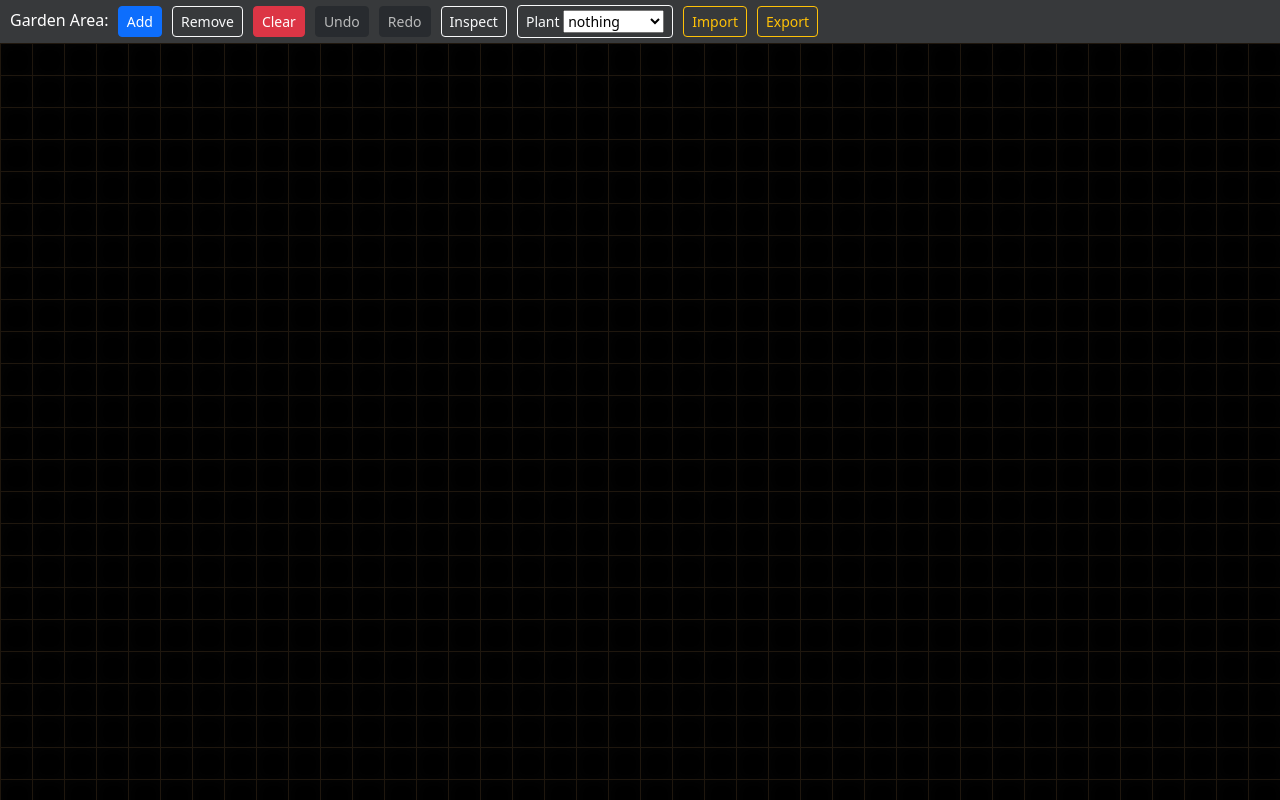
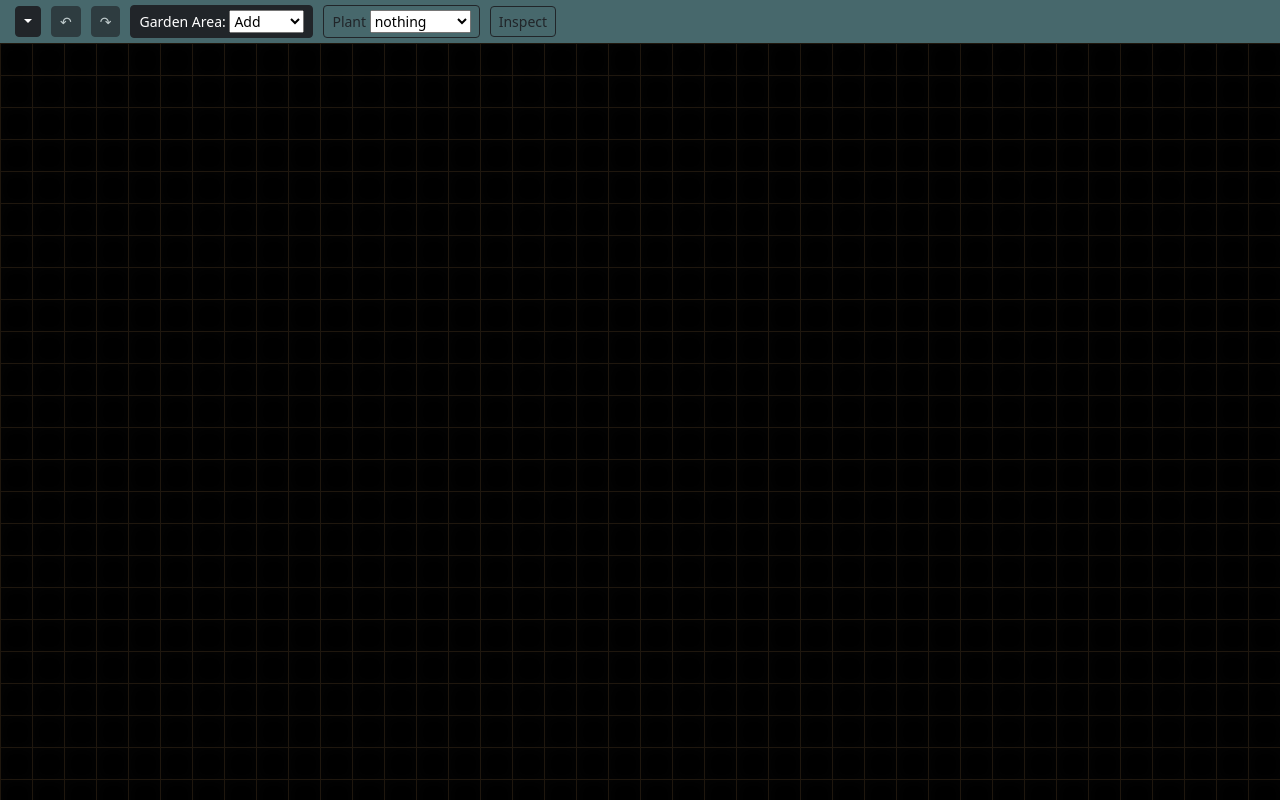
Before and after one commit to colorsolid/react-tsx-garden-plotter, a React (Create React App) app: page / in a window 1280 px wide. Built offline with nearby package versions, Linux system fonts and the light colour scheme.

Commit message:
toolbar style, condensed buttons into menus

```diff
--- a/src/App.tsx
+++ b/src/App.tsx
@@ -5,6 +5,17 @@ import {Grid} from './components/Grid';
 import {SquareObject, plantTypes} from './Global';
 
 import {isMobile} from 'detect-touch-device';
+
+
+// setting for units and garden size
+// measuring tool
+// improve performance, update only changed and surrounding squares
+// show label and coordinates next to cursor
+
+// ? long press for mobile
+// ? move translation
+// ? group labels
+// ? custom colors
 
 const WIDTH: number = 70;
 const HEIGHT: number = 70;
@@ -111,7 +122,7 @@ class App extends React.Component<AppProps, AppState> {
         });
     }
 
-    changeModeAndType(type: string, mode: string) {
+    changeModeAndType(mode: string, type: string) {
         this.setState({
             selectedType: type,
             selectedMode: mode
@@ -335,12 +346,19 @@ class App extends React.Component<AppProps, AppState> {
     _export() {
         const jsonString = JSON.stringify(this.state);
         const button = document.createElement('a');
-        button.setAttribute('href', 'data:text/plan;charset=utf-8,' + encodeURIComponent(jsonString))
-        button.setAttribute('download', 'plotter-data.json')
-        button.style.display = 'none';
-        document.body.appendChild(button);
-        button.click();
-        document.body.removeChild(button);
+        const fileName = window.prompt('Save file as', 'plotter-data');
+        if (fileName !== null) {
+            if (fileName.length === 0) {
+                alert('File name is invalid');
+                return;
+            }
+            button.setAttribute('href', 'data:text/plan;charset=utf-8,' + encodeURIComponent(jsonString))
+            button.setAttribute('download', fileName + '.json')
+            button.style.display = 'none';
+            document.body.appendChild(button);
+            button.click();
+            document.body.removeChild(button);
+        }
     }
 
     loadFileData(event: any) {
@@ -363,6 +381,8 @@ class App extends React.Component<AppProps, AppState> {
         }
 
         const fileInput = document.getElementById('file-upload')!;
+
+        console.log(fileInput)
 
         fileInput.onchange = () => {
             const reader = new FileReader()
--- a/src/components/Toolbar.tsx
+++ b/src/components/Toolbar.tsx
@@ -2,6 +2,8 @@ import React, {ChangeEvent} from 'react';
 import Button from 'react-bootstrap/Button';
 
 import {plantTypes} from '../Global';
+import {Dropdown, Tooltip} from "react-bootstrap";
+import {OverlayTrigger} from "react-bootstrap";
 
 const plantTypesKeys = Object.keys(plantTypes).sort();
 plantTypesKeys.splice(0, 0, plantTypesKeys.splice(plantTypesKeys.indexOf('nothing'))[0]);
@@ -16,7 +18,7 @@ interface ToolBarProps {
     selectedMode: string,
     hoverCoordinates: number[],
     hoverType: string,
-    changeModeAndType: (type: string, mode: string) => void,
+    changeModeAndType: (mode: string, type: string) => void,
     clearSquares: () => void,
     selectionStarted: boolean,
     cancelSelection: () => void,
@@ -45,58 +47,80 @@ export function Toolbar(
     }: ToolBarProps) {
     return (
         <div id={'toolbar'}>
-            {/*<div className={'toolbar-divider'}></div>*/}
-            garden area:&nbsp;
-            {plantAreas.map((mode: string) =>
-                <Button variant={mode === selectedMode ? 'primary' : 'outline-light'}
-                        size={'sm'}
-                        key={`btn-${mode}`}
-                        onClick={() => {
-                            changeModeAndType(selectedType, mode);
-                        }}
-                >
-                    {mode.split('-')[0]}
-                </Button>
-            )}
-            <Button variant={'danger'}
-                    size={'sm'}
-                    onClick={clearSquares}
-            >
-                clear
-            </Button>
+            <input id="file-upload" type="file" accept=".json"></input>
+            <label htmlFor="file-upload" className="d-none">
+                <span>import</span>
+            </label>
+            <Dropdown>
+                <Dropdown.Toggle variant={'dark'} size={'sm'} id={'toolbar-dropdown'}>
+                </Dropdown.Toggle>
+                <Dropdown.Menu variant={'dark'}>
+                    <Dropdown.Item>
+                        <div onClick={clearSquares}>clear</div>
+                    </Dropdown.Item>
+                    <Dropdown.Divider/>
+                    <Dropdown.Item>
+                        <div onClick={() => document.getElementById('file-upload')!.click()}>import</div>
+                    </Dropdown.Item>
+                    <Dropdown.Item>
+                        <div onClick={_export.call}>export</div>
+                    </Dropdown.Item>
+                </Dropdown.Menu>
+            </Dropdown>
+
+            <OverlayTrigger placement={'bottom'} overlay={<Tooltip>undo</Tooltip>}>
                 <Button variant={'dark'}
                         size={'sm'}
                         onClick={undo.call}
                         disabled={!undo.enabled}
                 >
-                undo
+                    ↶
                 </Button>
+            </OverlayTrigger>
+            <OverlayTrigger placement={'bottom'} overlay={<Tooltip>redo</Tooltip>}>
                 <Button variant={'dark'}
                         size={'sm'}
                         onClick={redo.call}
                         disabled={!redo.enabled}
                 >
-                redo
+                    ↷
                 </Button>
-            {isMobile && <Button
+            </OverlayTrigger>
+            {/*<div className={'toolbar-divider'}></div>*/}
+            <Button
+                variant={['add-plant-area', 'remove-plant-area'].includes(selectedMode) ? 'dark' : 'outline-dark'}
                 size={'sm'}
-                variant={selectedMode === 'inspect' ? 'primary' : 'outline-light'}
-                onClick={() => changeModeAndType(selectedType, 'inspect')}
+                onClick={() => changeModeAndType((document.getElementById('garden-mode-select') as HTMLSelectElement)!.value, selectedType)}
             >
-                inspect
-            </Button>}
+                garden area:&nbsp;
+                <select
+                    id={'garden-mode-select'}
+                    value={selectedMode}
+                    onChange={(event: ChangeEvent<HTMLSelectElement>) => {
+                        console.log(event.target.value)
+                        changeModeAndType(event.target.value, selectedType)
+                    }}
+                >
+                    <option key={'option-add-plant-area'} value={'add-plant-area'}>
+                        Add
+                    </option>
+                    <option key={'option-remove-plant-area'} value={'remove-plant-area'}>
+                        Remove
+                    </option>
+                </select>
+            </Button>
             {/*<div className={'toolbar-divider'}></div>*/}
-            <Button variant={selectedMode === 'plant' ? 'primary' : 'outline-light'}
+            <Button variant={selectedMode === 'plant' ? 'dark' : 'outline-dark'}
                     size={'sm'}
-                    onClick={() => changeModeAndType((
-                        document.querySelector('#plant-select') as HTMLInputElement)!.value, 'plant')}
+                    onClick={() => changeModeAndType('plant', (
+                        document.querySelector('#plant-select') as HTMLInputElement)!.value)}
             >
                 plant&nbsp;
                 <select
                     id={'plant-select'}
                     value={selectedType}
                     onChange={(event: ChangeEvent<HTMLSelectElement>) => {
-                        changeModeAndType(event.target.value, 'plant')
+                        changeModeAndType('plant', event.target.value)
                     }}
                 >
                     {plantTypesKeys.map((type: string) =>
@@ -106,16 +130,18 @@ export function Toolbar(
                     )}
                 </select>
             </Button>
+            {isMobile && <Button
+                size={'sm'}
+                variant={selectedMode === 'inspect' ? 'primary' : 'outline-dark'}
+                onClick={() => changeModeAndType('inspect', selectedType)}
+            >
+                inspect
+            </Button>}
             {
                 selectionStarted &&
                 <Button variant={'dark'} size={'sm'} onClick={() => cancelSelection()}>cancel</Button>
             }
             {/*<div className={'toolbar-divider'}></div>*/}
-            <input id="file-upload" type="file" accept=".json"></input>
-            <label htmlFor="file-upload" className="btn-block">
-                <span className="btn btn-sm btn-outline-warning">import</span>
-            </label>
-            <Button size={'sm'} variant={'outline-warning'} onClick={_export.call}>Export</Button>
             <span className={'toolbar-info'}>
                         <span
                             className={'coordinates'}>{hoverCoordinates ? '(' + hoverCoordinates.map(coordinate => coordinate + 1).reverse().join(', ') + ')' : ''}
--- a/src/index.css
+++ b/src/index.css
@@ -21,11 +21,15 @@ code {
 #toolbar {
     text-transform: capitalize;
     padding-left: 10px;
-    background-color: #37393b;
+    background-color: #47686c;
     color: white;
     -webkit-user-select: none; /* Safari */
     -ms-user-select: none; /* IE 10 and IE 11 */
     user-select: none; /* Standard syntax */
+}
+
+#toolbar .dropdown {
+    display: inline;
 }
 
 .toolbar-info {
```
Lines whose indentation alone changed are shown as unchanged.
